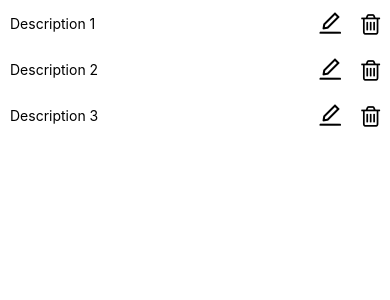
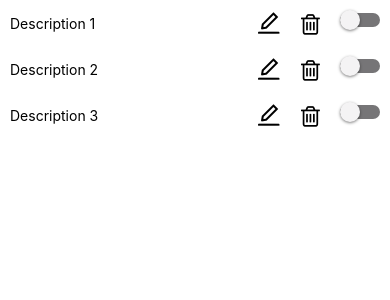
Before and after one commit to mr-ramirez/react-native-to-do-list, a React Native app: screen / in a window 390 px wide. Shown: the top 300 px of the page. Built offline with nearby package versions, Linux system fonts and the light colour scheme.

Commit message:
Adding switch to enable/disable

```diff
--- a/components/icon-button/index.js
+++ b/components/icon-button/index.js
@@ -2,7 +2,7 @@
 import React from 'react';
 import { TouchableHighlight } from 'react-native';
 
-import Icon from './icons-list';
+import Icon from './icon';
 
 type IconButtonPropsType = {
   color: string,
--- a/components/item/index.js
+++ b/components/item/index.js
@@ -1,7 +1,7 @@
 // @flow
 
-import React from 'react';
-import { Text, View } from 'react-native';
+import React, { useState } from 'react';
+import { Switch, Text, View } from 'react-native';
 
 import type { ItemType } from '../types';
 
@@ -11,13 +11,15 @@ import IconButton from '../icon-button';
 export default function Item(props: ItemType): Object {
   const { description, id } = props;
 
+  const [isEnabled, setEnabled] = useState(false);
+
   return (
     <View key={`item-list-${id}`} style={Styles.ItemContainer}>
-      <View style={Styles.Description}>
+      <View style={Styles.TextContainer}>
         <Text>{description}</Text>
       </View>
 
-      <View style={Styles.ButtonsContainer}>
+      <View style={Styles.OptionsContainer}>
         <View style={Styles.Button}>
           <IconButton iconName="edit" color="black" onPress={() => true} />
         </View>
@@ -25,6 +27,16 @@ export default function Item(props: ItemType): Object {
         <View style={Styles.Button}>
           <IconButton iconName="remove" color="black" onPress={() => true} />
         </View>
+
+        <View style={Styles.Switch}>
+          <Switch
+            trackColor={{ false: "#767577", true: "#81b0ff" }}
+            thumbColor={isEnabled ? "#f5dd4b" : "#f4f3f4"}
+            ios_backgroundColor="#3e3e3e"
+            onValueChange={() => setEnabled(!isEnabled)}
+            value={isEnabled}
+          />
+        </View>
       </View>
 
     </View>
--- a/components/item/styles.js
+++ b/components/item/styles.js
@@ -5,13 +5,13 @@ export default StyleSheet.create({
     flexDirection: 'row',
     margin: 10,
   },
-  Description: {
-    flex: 5,
+  TextContainer: {
+    flex: 2,
     flexDirection: 'column',
     justifyContent: 'center',
     alignItems: 'flex-start',
   },
-  ButtonsContainer: {
+  OptionsContainer: {
     flex: 1,
     flexDirection: 'row',
     justifyContent: 'space-between',
```
Also changed, not shown: components/icon-button/icon.js (renamed from components/icon-button/icons-list.js).
